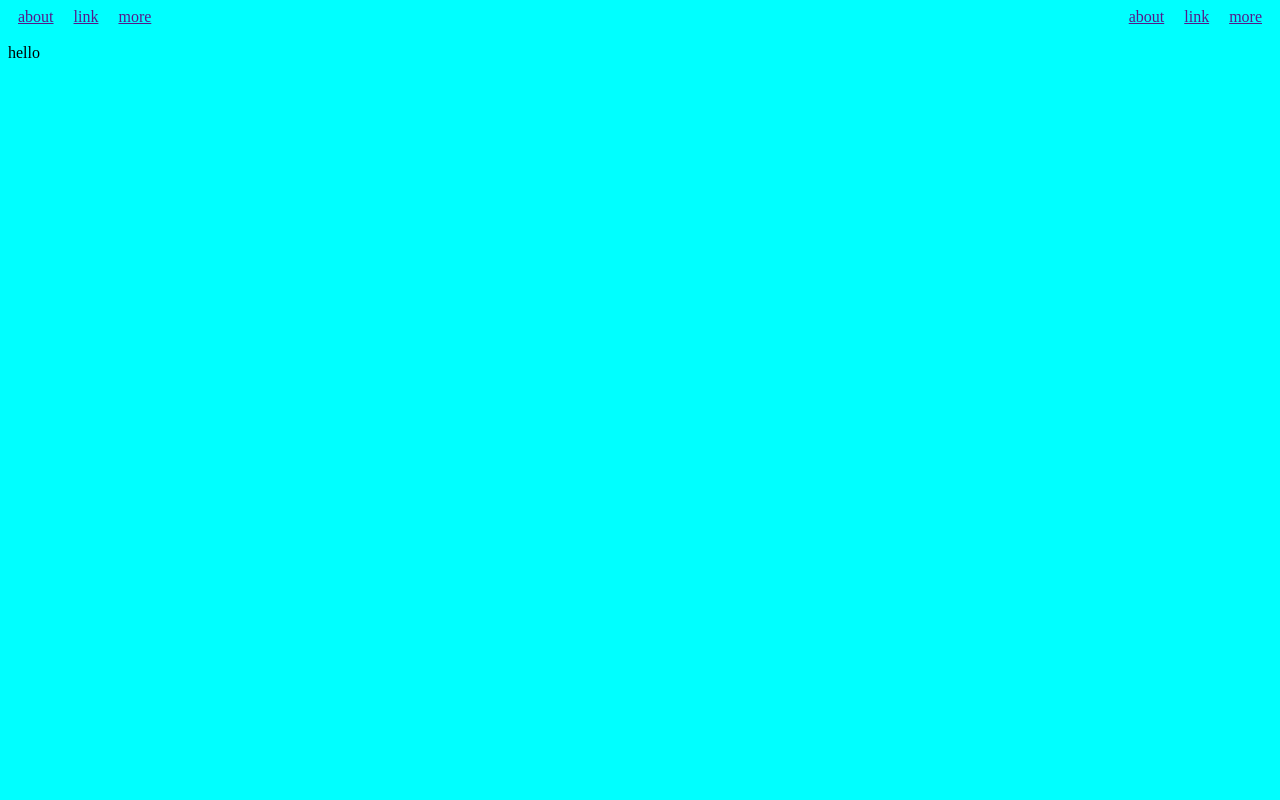
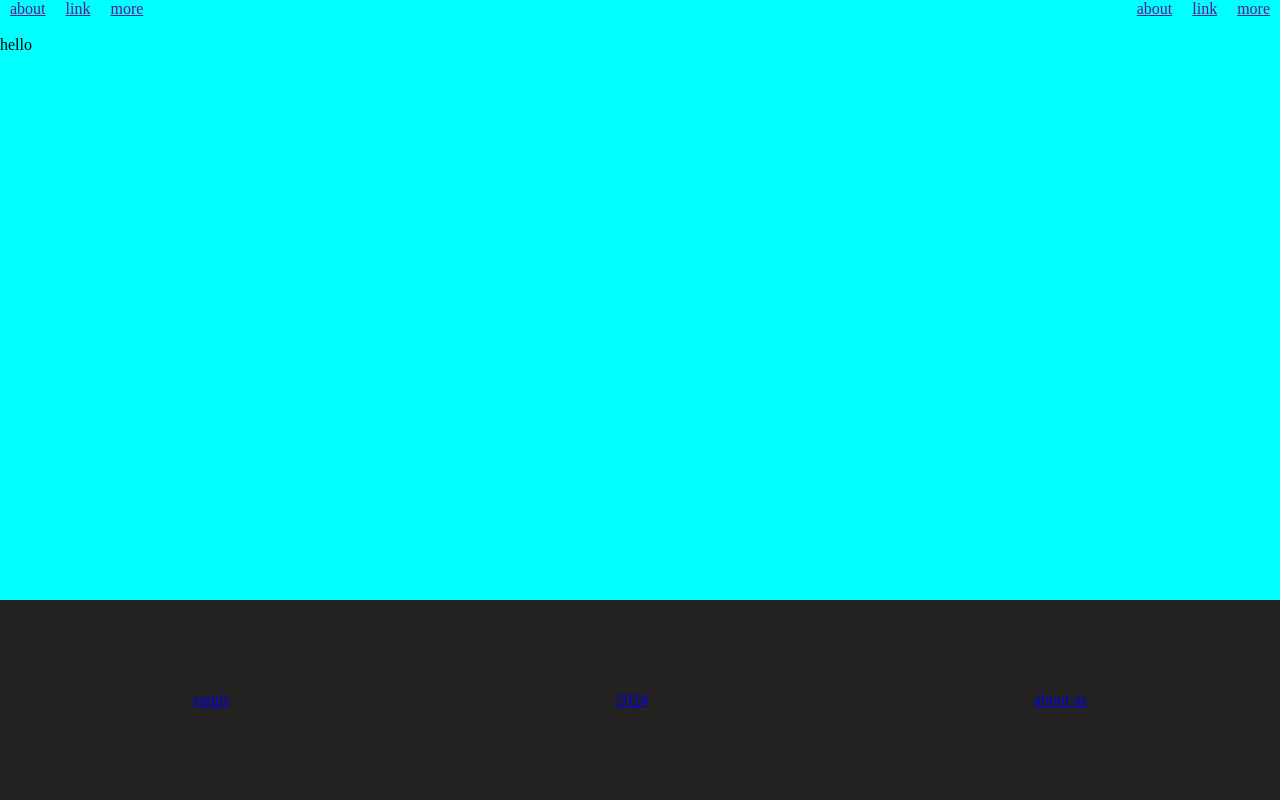
Before and after one commit to SargisBey/test, a plain HTML site: page index.html in a window 1280 px wide. Drawn offline with Linux system fonts and the light colour scheme.

Commit message:
added footer

```diff
--- a/index.html
+++ b/index.html
@@ -39,5 +39,13 @@
     <main>
         hello
     </main>
+
+    <footer>
+        <div class="footer__content">
+            <a href="#">sargis</a>
+            <a href="#">2024</a>
+            <a href="#">about as</a>
+        </div>
+    </footer>
 </body>
 </html>
--- a/style.css
+++ b/style.css
@@ -1,6 +1,13 @@
+* {
+    margin: 0;
+    padding: 0;
+}
+
 body {
     background-color: aqua;
+    width: 100vw;
 }
+
 
 .header__nav {
     display: flex;
@@ -16,3 +23,20 @@ body {
 .header__header-item {
     padding-inline: 10px;
 }
+
+
+footer {
+    height: 200px;
+    margin-left: 0;
+    width: 100%;
+    background-color: #242121;
+    position: absolute;
+    bottom: 0;
+}
+
+.footer__content {
+    height: inherit;
+    display: flex;
+    align-items: center;
+    justify-content: space-around;
+}
```
